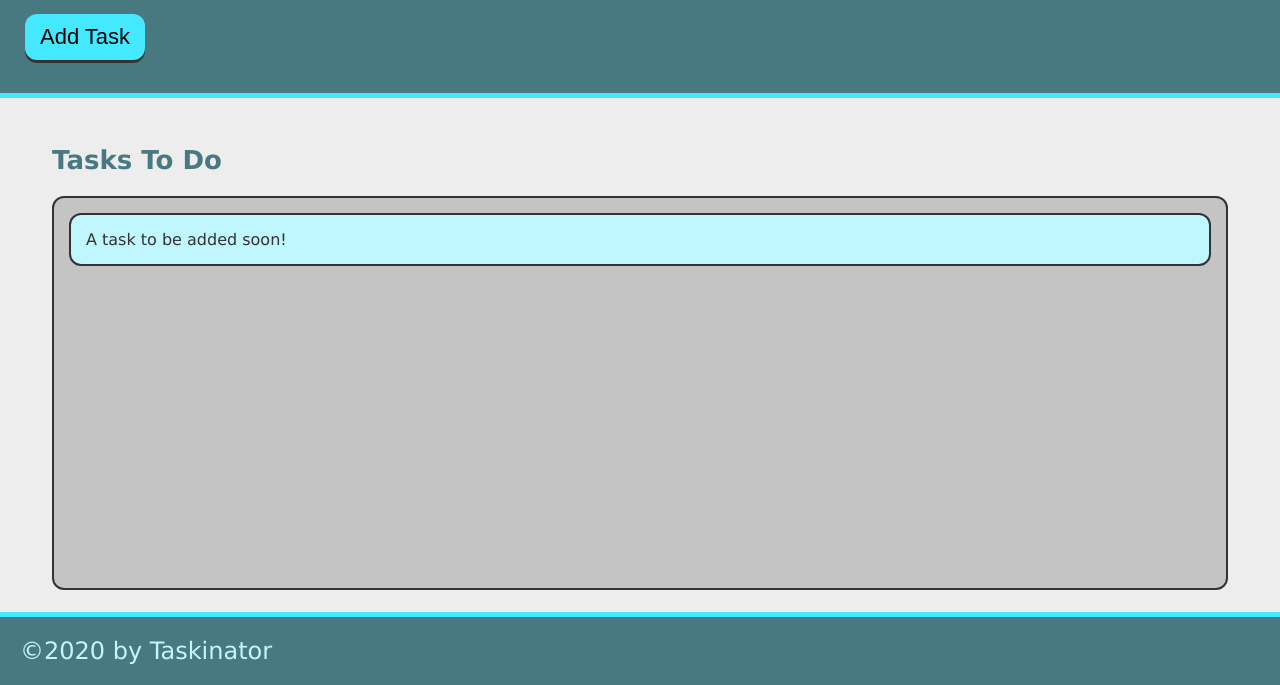
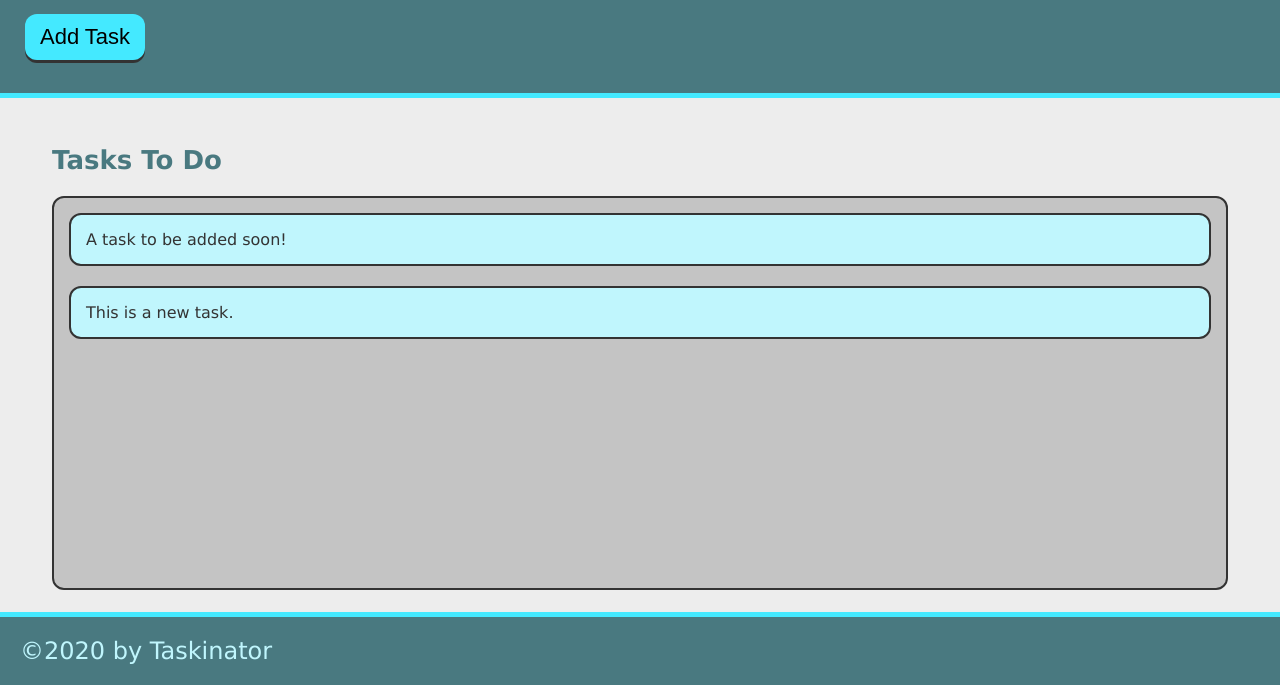
Before and after one commit to bluesatyr/taskinator, a plain HTML site: page index.html in a window 1280 px wide. Both pictures are taken after a click on the button "Add Task". Shown: the part 115-800 px from the top of the page. Drawn offline with Linux system fonts and the light colour scheme.

Commit message:
add the ability to add a task

```diff
--- a/assets/js/script.js
+++ b/assets/js/script.js
@@ -1,2 +1,12 @@
-//progress: start of 4.1.8
-console.dir(window.document);
+//progress: start of 4.1.8ys
+var buttonEl =  document.querySelector("#save-task");
+var tasksToDoEl = document.querySelector("#tasks-to-do");
+
+var createTaskHandler = function(){
+    var listItemEl = document.createElement("li");
+    listItemEl.className = "task-item";
+    listItemEl.textContent = "This is a new task.";
+    tasksToDoEl.appendChild(listItemEl);
+};
+
+buttonEl.addEventListener("click", createTaskHandler);
--- a/index.html
+++ b/index.html
@@ -19,7 +19,7 @@
     <main class="page-content">
         <section class="task-list-wrapper">
             <h2 class="list-title">Tasks To Do</h2>
-            <ul class="task-list">
+            <ul class="task-list" id="tasks-to-do">
                 <li class="task-item">A task to be added soon!</li>
             </ul>
         </section>
```
